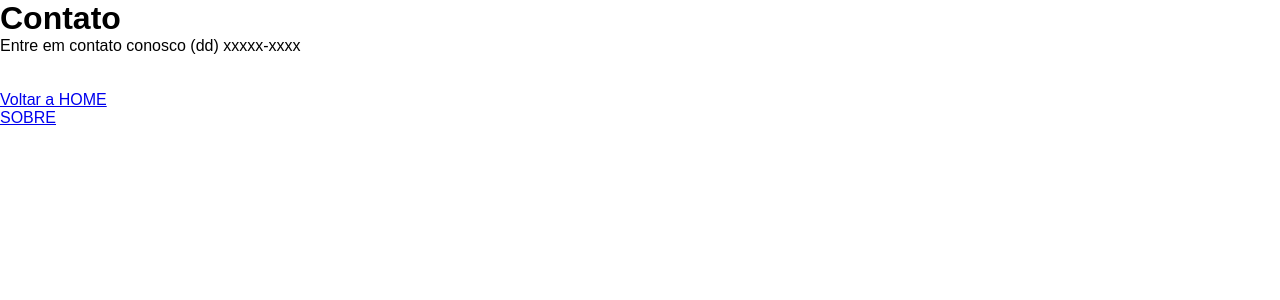
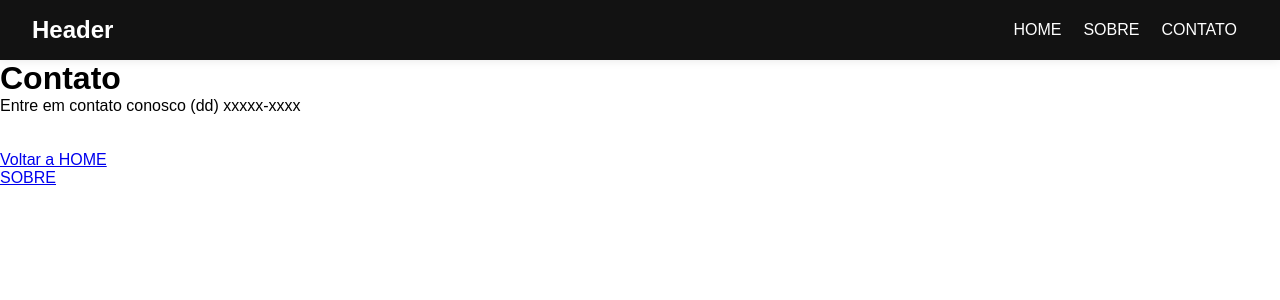
Before and after one commit to GabrielMelo01/curso-react, a JavaScript app: page /contato in a window 1280 px wide. Shown: the top 300 px of the page. Built offline with nearby package versions, Linux system fonts and the light colour scheme; the HTML template or start-up script is replaced by a standard one.

Commit message:
Melhorando nossas Rotas

```diff
--- /dev/null
+++ b/src/Components/Header/index.js
@@ -0,0 +1,16 @@
+import { Link } from "react-router-dom";
+import './style.css'
+
+function Header() {
+    return (
+        <header>
+            <h2>Header</h2>
+            <div className="menu">
+                <Link to={'/'}>HOME</Link>
+                <Link to={'/sobre'}>SOBRE</Link>
+                <Link to={'/contato'}>CONTATO</Link>
+            </div>
+        </header>
+    );
+}
+export default Header;
--- /dev/null
+++ b/src/Components/Header/style.css
@@ -0,0 +1,21 @@
+header {
+    display: flex;
+    justify-content: space-between;
+    align-items: center;
+    padding: 1rem 2rem;
+    background-color: #121212;
+    color: #fff;
+    box-shadow: 0 0 10px rgba(0, 0, 0, 0.1);
+}
+
+header a {
+    color: #fff;
+    text-decoration: none;
+    font-size: medium;
+    padding: 1cap;
+    transition: 0.2s;
+}
+
+header a:hover {
+    color: #f1c40f;
+}
--- a/src/pages/routes.js
+++ b/src/pages/routes.js
@@ -2,10 +2,12 @@ import { BrowserRouter, Routes, Route } from "react-router-dom";
 import Home from "./Home";
 import Sobre from "./Sobre";
 import Contato from "./Contato";
+import Header from "../Components/Header";
 
 function RoutesApp() {
     return (
         <BrowserRouter>
+        <Header/>
             <Routes>
                 <Route path='/' element={<Home/>} />
                 <Route path='/sobre' element={<Sobre/>} />
```
